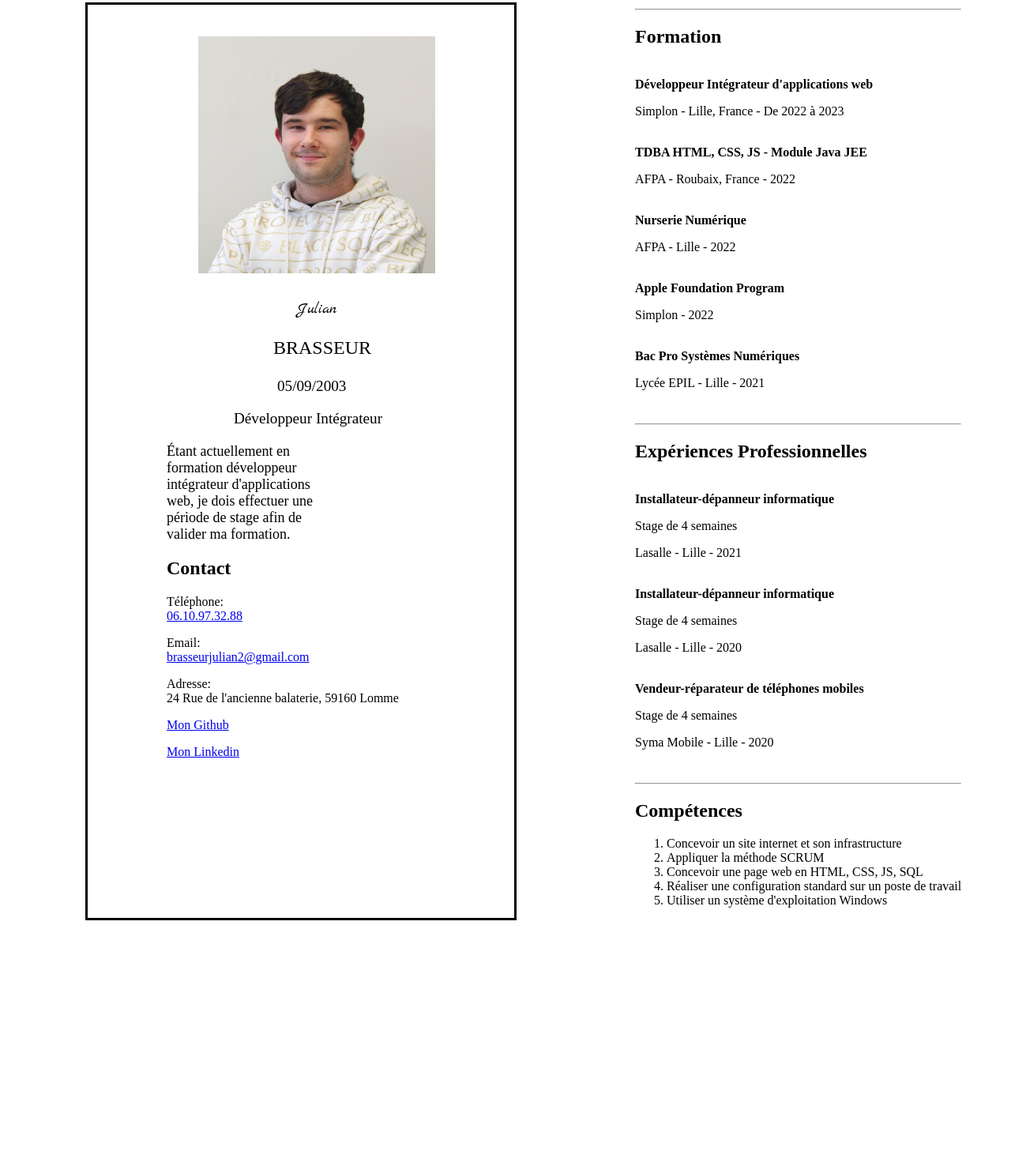
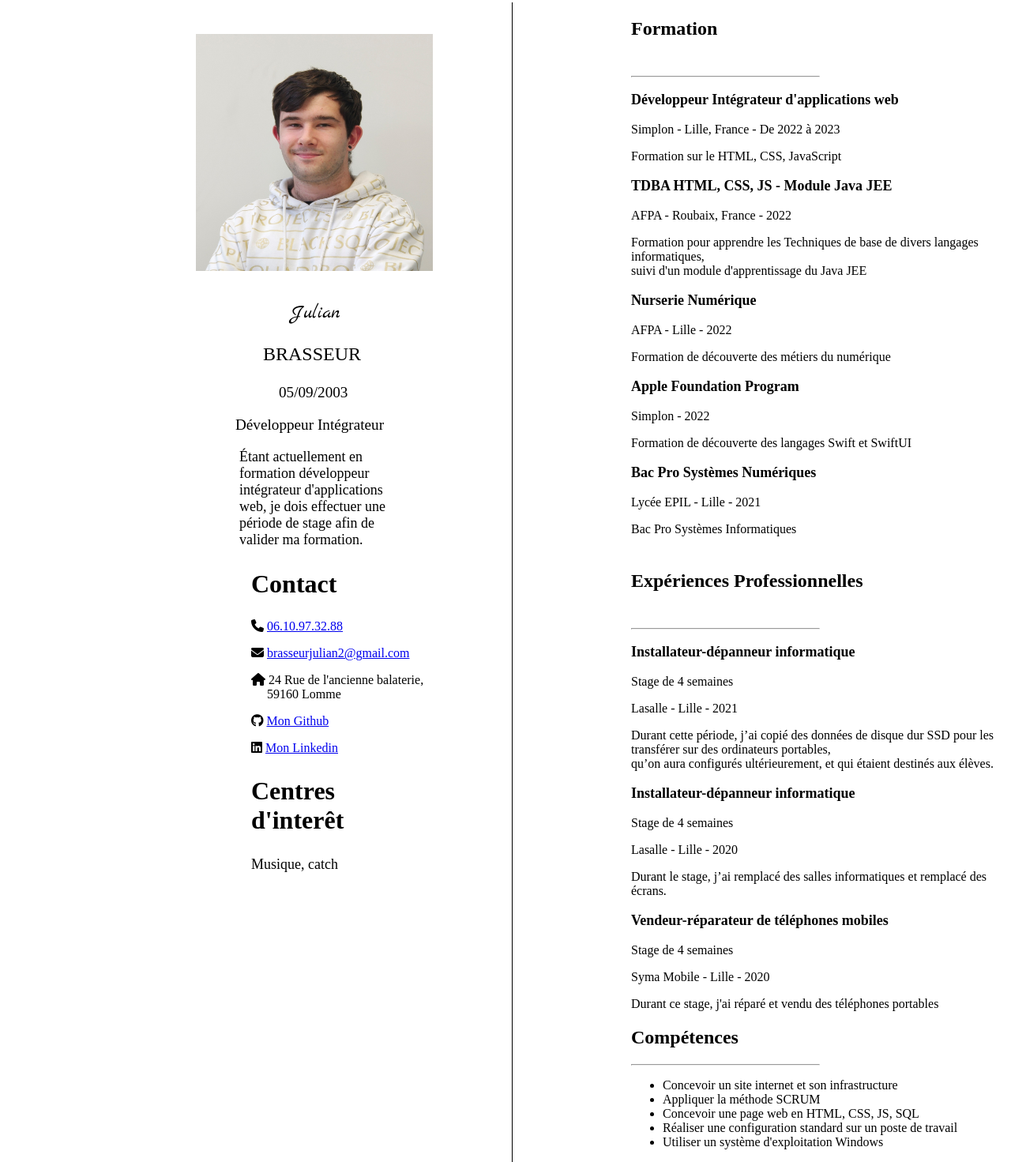
Before and after one commit to Furendori/cv-simplon, a plain HTML site: page index.html in a window 1280 px wide. Shown: the part 5-1476 px from the top of the page at 79% size. Before the commit the page ends 1178 px from the top, so only its background shows below. Drawn offline with Linux system fonts and the light colour scheme.

Commit message:
Ajouts divers

```diff
--- a/index.html
+++ b/index.html
@@ -9,6 +9,7 @@
     <link rel="preconnect" href="https://fonts.googleapis.com">
     <link rel="preconnect" href="https://fonts.gstatic.com" crossorigin>
     <link href="https://fonts.googleapis.com/css2?family=Marck+Script&display=swap" rel="stylesheet">
+    <script src="https://kit.fontawesome.com/1a56f0a0c1.js" crossorigin="anonymous"></script>
 </head>
 <body>
     <section class="sec">
@@ -30,97 +31,116 @@
     <p class="desc">Étant actuellement en <br> formation développeur <br> intégrateur d'applications <br>
     web, je dois effectuer une <br> période de stage afin de <br> valider ma formation.</p>
 
-    <h2>Contact</h2>
+    <section class="sect">
+        <div class="tel">
+
+        <h2 id="contact">Contact</h2>
+
+
+
+            <i class="fa-solid fa-phone"></i>
+            <a href="tel:0610973288">06.10.97.32.88</a>
+
+
 
         <p>
 
-        Téléphone: <br>
-        <a href="tel:0610973288">06.10.97.32.88</a>
-
-    </p>
-
-    <p>
-
-        Email: <br>
+            <i class="fa-solid fa-envelope"></i>
             <a href="mailto:brasseurjulian2@gmail.com">brasseurjulian2@gmail.com</a>
 
         </p>
 
         <p>
 
-        Adresse: <br>
-        24 Rue de l'ancienne balaterie, 59160 Lomme
+            <i class="fa-solid fa-house"></i>
+            24 Rue de l'ancienne balaterie, <br> <span id="postal">59160 Lomme</span>
 
         </p>
 
         <p>
 
+            <i class="fa-brands fa-github"></i>
             <a href="https://github.com/Furendori">Mon Github</a>
 
         </p>
 
         <p>
 
+            <i class="fa-brands fa-linkedin"></i>
             <a href="https://www.linkedin.com/in/julianbrasseur/">Mon Linkedin</a>
 
-    </p><br>
+        </p>
+
+        <h2 id="interet">Centres d'interêt</h2>
+        <p id="interets">Musique, catch</p>
+        </div>
+    </section>
+
+
 
 </aside>
 
 <article>
 
+    <h2>Formation</h2><br>
+    <hr id="hr1">
 
-    <hr>
+    <p id="simplon1">Développeur Intégrateur d'applications web</p>
+    <p>Simplon - Lille, France - De 2022 à 2023</p>
+    <p>Formation sur le HTML, CSS, JavaScript</p>
+
+    <p id="afpa1">TDBA HTML, CSS, JS - Module Java JEE</p>
+    <p>AFPA - Roubaix, France - 2022</p>
+    <p>Formation pour apprendre les Techniques de base de divers langages informatiques, <br>
+        suivi d'un module d'apprentissage du Java JEE</p>
+
+    <p class="afpa2">Nurserie Numérique</p>
+    <p>AFPA - Lille - 2022</p>
+    <p>Formation de découverte des métiers du numérique</p>
+
+    <p class="simplon2">Apple Foundation Program</p>
+    <p>Simplon - 2022</p>
+    <p>Formation de découverte des langages Swift et SwiftUI</p>
+
+    <p class="epil">Bac Pro Systèmes Numériques</p>
+    <p>Lycée EPIL - Lille - 2021</p>
+    <p>Bac Pro Systèmes Informatiques</p>
 
 
-    <h2>Formation</h2><br>
-
-    <strong>Développeur Intégrateur d'applications web</strong>
-    <p>Simplon - Lille, France - De 2022 à 2023</p><br>
-
-    <strong>TDBA HTML, CSS, JS - Module Java JEE</strong>
-    <p>AFPA - Roubaix, France - 2022</p><br>
-
-    <strong>Nurserie Numérique</strong>
-    <p>AFPA - Lille - 2022</p><br>
-
-    <strong>Apple Foundation Program</strong>
-    <p>Simplon - 2022</p><br>
-
-    <strong>Bac Pro Systèmes Numériques</strong>
-    <p>Lycée EPIL - Lille - 2021</p><br>
 
 
-    <hr>
+    <h2 class="exp">Expériences Professionnelles</h2><br>
+    <hr class="hr2">
 
+    <p class="lasalle1">Installateur-dépanneur informatique</p>
+    <p>Stage de 4 semaines</p>
+    <p>Lasalle - Lille - 2021</p>
+    <p>Durant cette période, j’ai copié des données de disque dur SSD pour les <br>
+         transférer sur des ordinateurs portables, <br>
+        qu’on aura configurés ultérieurement, et qui étaient destinés aux élèves.</p>
 
-    <h2>Expériences Professionnelles</h2><br>
+    <p class="lasalle2">Installateur-dépanneur informatique</p>
+    <p>Stage de 4 semaines</p>
+    <p>Lasalle - Lille - 2020</p>
+    <p>Durant le stage, j’ai remplacé des salles informatiques et remplacé des écrans.</p>
 
-    <strong>Installateur-dépanneur informatique</strong>
+    <p class="syma">Vendeur-réparateur de téléphones mobiles</p>
     <p>Stage de 4 semaines</p>
-    <p>Lasalle - Lille - 2021</p><br>
-
-    <strong>Installateur-dépanneur informatique</strong>
-    <p>Stage de 4 semaines</p>
-    <p>Lasalle - Lille - 2020</p><br>
-
-    <strong>Vendeur-réparateur de téléphones mobiles</strong>
-    <p>Stage de 4 semaines</p>
-    <p>Syma Mobile - Lille - 2020</p><br>
-
-
-    <hr>
+    <p>Syma Mobile - Lille - 2020</p>
+    <p>Durant ce stage, j'ai réparé et vendu des téléphones portables</p>
 
 
     <h2>Compétences</h2>
 
-    <ol>
+    <hr class="hr3">
+
+    <ul>
         <li>Concevoir un site internet et son infrastructure</li>
         <li>Appliquer la méthode SCRUM</li>
         <li>Concevoir une page web en HTML, CSS, JS, SQL</li>
         <li>Réaliser une configuration standard sur un poste de travail</li>
         <li>Utiliser un système d'exploitation Windows</li>
-    </ol>
+    </ul>
 </article>
 
 </section>
--- a/style/style.css
+++ b/style/style.css
@@ -6,24 +6,24 @@
 }
 
 #prenom{
-    font-size: larger;
-    padding-left: 165px;
+    font-size: x-large;
+    padding-left: 160px;
     padding-top: 10px;
     font-family: 'Marck Script', cursive;
 }
 
 #nom{
     font-size: x-large;
-    padding-left: 135px;
+    padding-left: 125px;
 }
 
 #naissance{
     font-size: larger;
-    padding-left: 140px;
+    padding-left: 145px;
 }
 
 .metier{
-    padding-left: 85px;
+    padding-left: 90px;
     font-size: larger;
 }
 
@@ -34,11 +34,95 @@
 .positionnement{
     margin-right: 150px;
     margin-left: 100px;
-    border: 3px solid black;
+    border-right: 1px solid rgb(0, 0, 0);
     padding-left: 100px;
     padding-right: 100px;
 }
 
 .desc{
     font-size: large;
+    padding-left: 95px;
 }
+
+.sect{
+    padding-left: 90px;
+}
+
+#contact{
+    font-size: xx-large;
+}
+
+.tel{
+    padding-left: 20px;
+}
+
+#postal{
+    padding-left: 20px;
+}
+
+#interet{
+    font-size: xx-large;
+}
+
+#interets{
+    font-size: large;
+}
+
+#hr1{
+    width: 50%;
+    margin-right: 50%;
+}
+
+#simplon1{
+    font-weight: bold;
+    font-size: large;
+}
+
+#afpa1{
+    font-weight: bold;
+    font-size: large;
+}
+
+.afpa2{
+    font-weight: bold;
+    font-size: large;
+}
+
+.simplon2{
+    font-weight: bold;
+    font-size: large;
+}
+
+.epil{
+    font-weight: bold;
+    font-size: large;
+}
+
+.hr2{
+    width: 50%;
+    margin-right: 50%;
+}
+
+.exp{
+    padding-top: 5%;
+}
+
+.lasalle1{
+    font-weight: bold;
+    font-size: large;
+}
+
+.lasalle2{
+    font-weight: bold;
+    font-size: large;
+}
+
+.syma{
+    font-weight: bold;
+    font-size: large;
+}
+
+.hr3{
+    width: 50%;
+    margin-right: 50%;
+}
```
Lines whose indentation alone changed are shown as unchanged.
